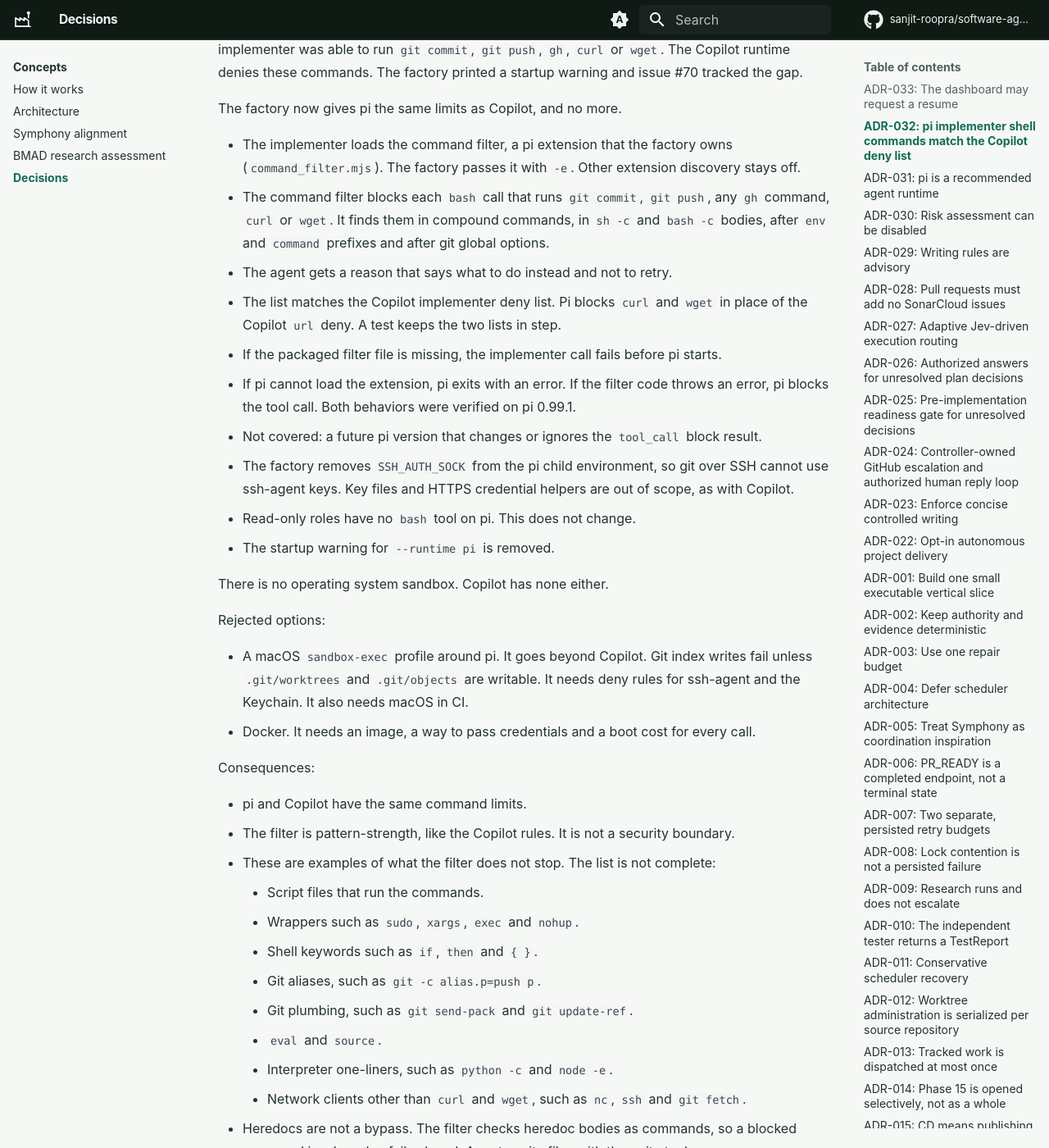
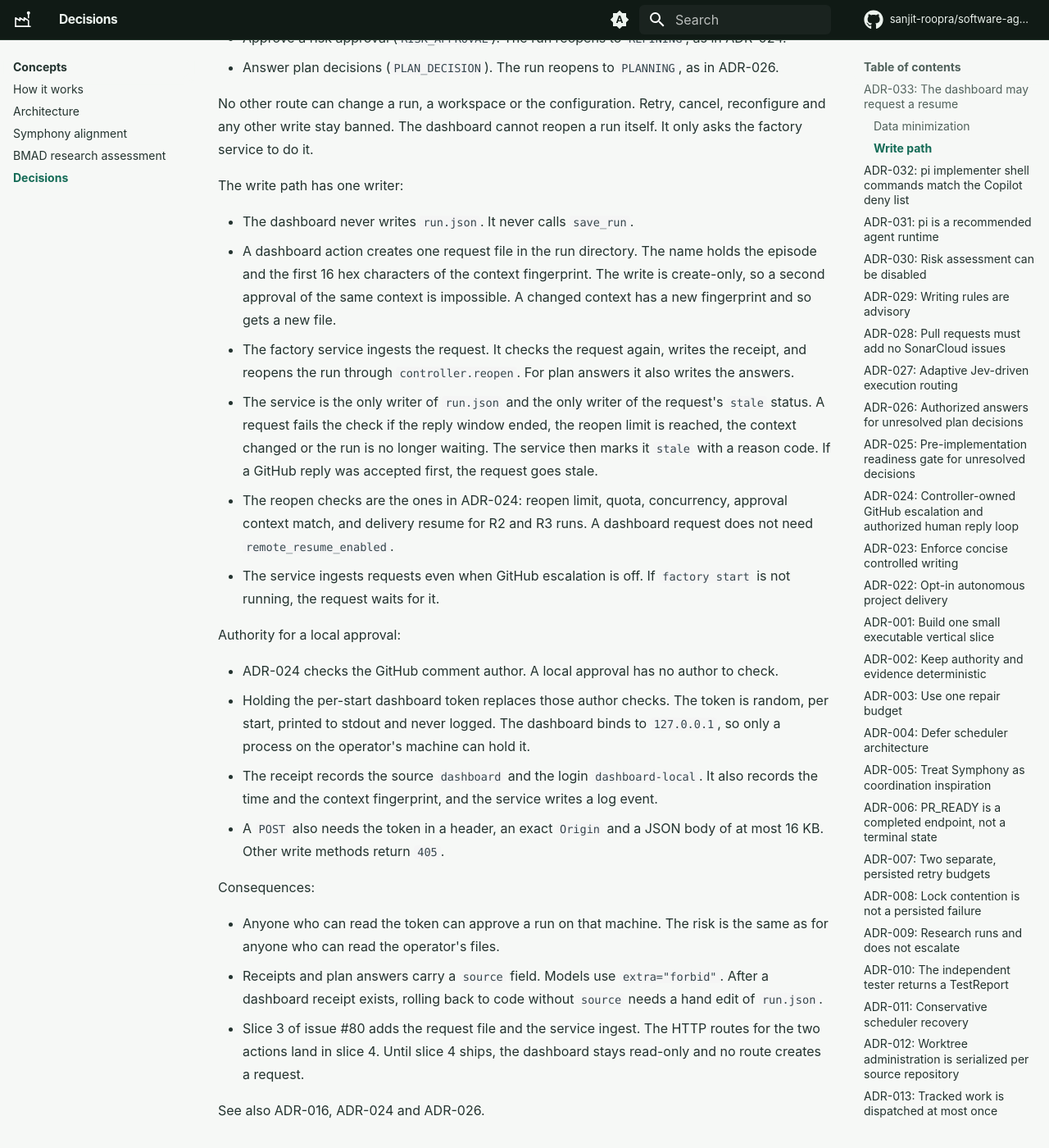
Before and after one commit to sanjit-roopra/software-agent-factory, an MkDocs documentation site: the page built from docs/decisions.md, in a window 1280 px wide and 1400 px high, scrolled down 1149 px. Shown: the whole window at 82% size. Built offline with MkDocs 1.6.1 and Material for MkDocs 9.7.7, drawn with Linux system fonts in a browser that asks for light colours; comment, search, counter and statistics services are not loaded; some of the changed text lies outside the part shown.

Commit message:
docs: record the ADR-033 write path for dashboard resume requests
ADR-016 made the dashboard read-only. Issue #80 needs the operator to
approve a risk halt or answer plan decisions from the page. ADR-033 now
replaces the read-only rule with those two named write actions.

The dashboard only creates a request file. The factory service ingests it
and is the single writer of run.json, because the store has no per-run
lock. Holding the per-start token replaces the ADR-024 author checks for
a local approval. The ADR also records the rollback note: after a
dashboard receipt exists, going back needs a hand edit of run.json
because the models use extra="forbid".

AGENTS.md and docs/architecture.md list the two actions. They say the
HTTP routes land in slice 4, so the docs do not claim routes that do not
exist yet. ADR-016 now points to ADR-033, and ADR-033 links ADR-016,
ADR-024 and ADR-026.

Co-Authored-By: Claude Opus 5.5 <noreply@anthropic.com>
Claude-Session: https://claude.ai/code/session_01BkF6p8bmobrGNmsC9n4UN6

```diff
--- a/docs/decisions.md
+++ b/docs/decisions.md
@@ -2,8 +2,10 @@
 
 ## ADR-033: The dashboard may request a resume
 
-Status: accepted on 2026-10-01 for the data minimization part. This amends ADR-016.
-The write path part comes in a later change and is added to this ADR.
+Status: accepted on 2026-10-01 for the data minimization part and the write path part.
+This amends ADR-016. It extends ADR-024 and ADR-026.
+
+### Data minimization
 
 ADR-016 kept failure reasons out of the dashboard.
 The operator then had to run `factory show` to learn why a run failed or what it needs.
@@ -27,6 +29,62 @@ Consequences:
 - Secret patterns that miss a credential shape can now leak it to the browser as well as to logs.
   The dashboard is loopback only and token protected, so the risk stays on the operator's machine.
 - `RunDetail` now holds raw reasons. Any other consumer must sanitize them first.
+
+### Write path
+
+ADR-016 made the dashboard read-only. That rule is replaced by two named write actions:
+
+- Approve a risk approval (`RISK_APPROVAL`). The run reopens to `REFINING`, as in ADR-024.
+- Answer plan decisions (`PLAN_DECISION`). The run reopens to `PLANNING`, as in ADR-026.
+
+No other route can change a run, a workspace or the configuration.
+Retry, cancel, reconfigure and any other write stay banned.
+The dashboard cannot reopen a run itself.
+It only asks the factory service to do it.
+
+The write path has one writer:
+
+- The dashboard never writes `run.json`. It never calls `save_run`.
+- A dashboard action creates one request file in the run directory.
+  The name holds the episode and the first 16 hex characters of the context fingerprint.
+  The write is create-only, so a second approval of the same context is impossible.
+  A changed context has a new fingerprint and so gets a new file.
+- The factory service ingests the request.
+  It checks the request again, writes the receipt, and reopens the run through `controller.reopen`.
+  For plan answers it also writes the answers.
+- The service is the only writer of `run.json` and the only writer of the request's `stale` status.
+  A request fails the check if the reply window ended, the reopen limit is reached,
+  the context changed or the run is no longer waiting.
+  The service then marks it `stale` with a reason code.
+  If a GitHub reply was accepted first, the request goes stale.
+- The reopen checks are the ones in ADR-024: reopen limit, quota, concurrency,
+  approval context match, and delivery resume for R2 and R3 runs.
+  A dashboard request does not need `remote_resume_enabled`.
+- The service ingests requests even when GitHub escalation is off.
+  If `factory start` is not running, the request waits for it.
+
+Authority for a local approval:
+
+- ADR-024 checks the GitHub comment author. A local approval has no author to check.
+- Holding the per-start dashboard token replaces those author checks.
+  The token is random, per start, printed to stdout and never logged.
+  The dashboard binds to `127.0.0.1`, so only a process on the operator's machine can hold it.
+- The receipt records the source `dashboard` and the login `dashboard-local`.
+  It also records the time and the context fingerprint, and the service writes a log event.
+- A `POST` also needs the token in a header, an exact `Origin` and a JSON body of at most 16 KB.
+  Other write methods return `405`.
+
+Consequences:
+
+- Anyone who can read the token can approve a run on that machine.
+  The risk is the same as for anyone who can read the operator's files.
+- Receipts and plan answers carry a `source` field. Models use `extra="forbid"`.
+  After a dashboard receipt exists, rolling back to code without `source` needs a hand edit of `run.json`.
+- Slice 3 of issue #80 adds the request file and the service ingest.
+  The HTTP routes for the two actions land in slice 4.
+  Until slice 4 ships, the dashboard stays read-only and no route creates a request.
+
+See also ADR-016, ADR-024 and ADR-026.
 
 ## ADR-032: pi implementer shell commands match the Copilot deny list
 
@@ -802,7 +860,8 @@ so the default offline run does not demand tools it will never call.
 ## ADR-016: The local dashboard is a bounded exception to the V1 ban
 
 ADR-033 amends the data minimization rule below: the dashboard now shows
-redacted failure reasons.
+redacted failure reasons. ADR-033 also replaces the read-only rule below with
+two named write actions that only create a request file.
 
 `AGENTS.md` bans a web dashboard in V1. One narrow exception is granted.
 Inspecting runs, states, attempts, and metrics by reading JSON files is worse
```
Also changed, not shown: AGENTS.md (+11 -5 lines), docs/architecture.md (+22 -5 lines).
